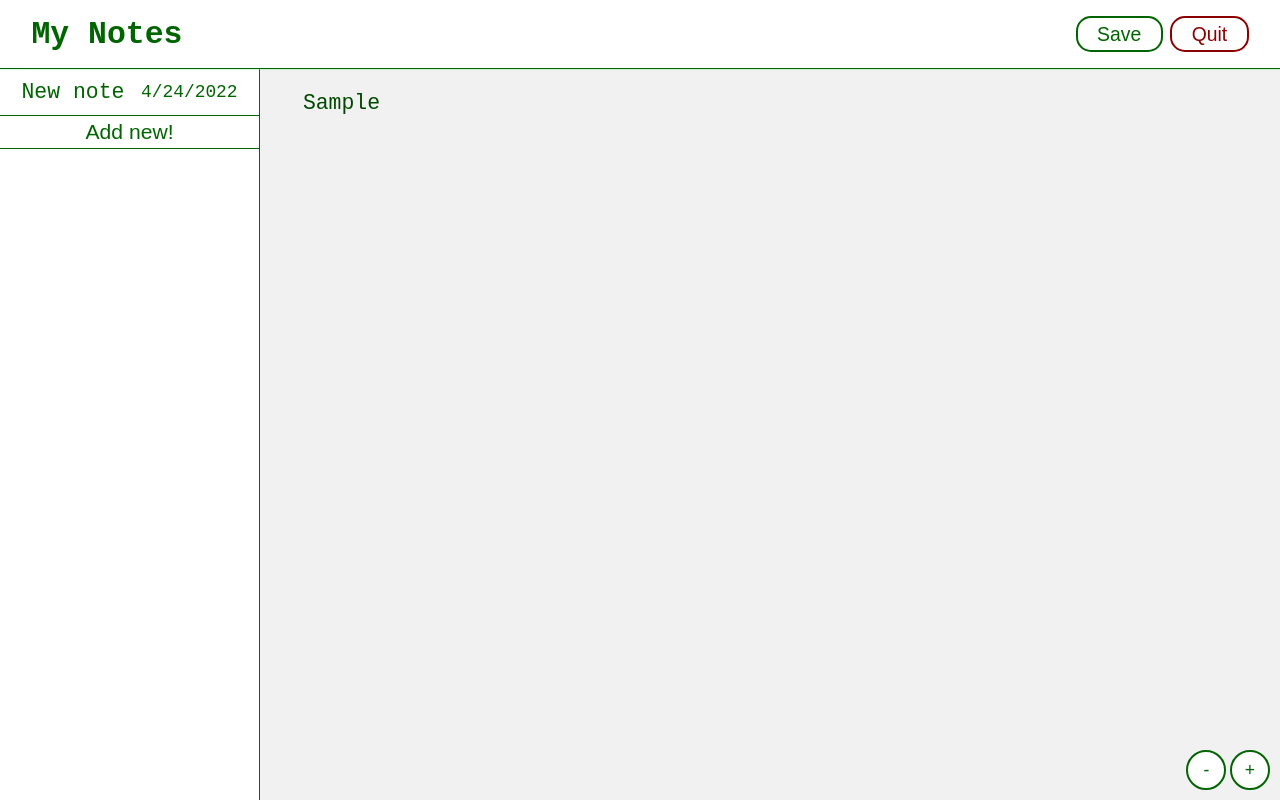
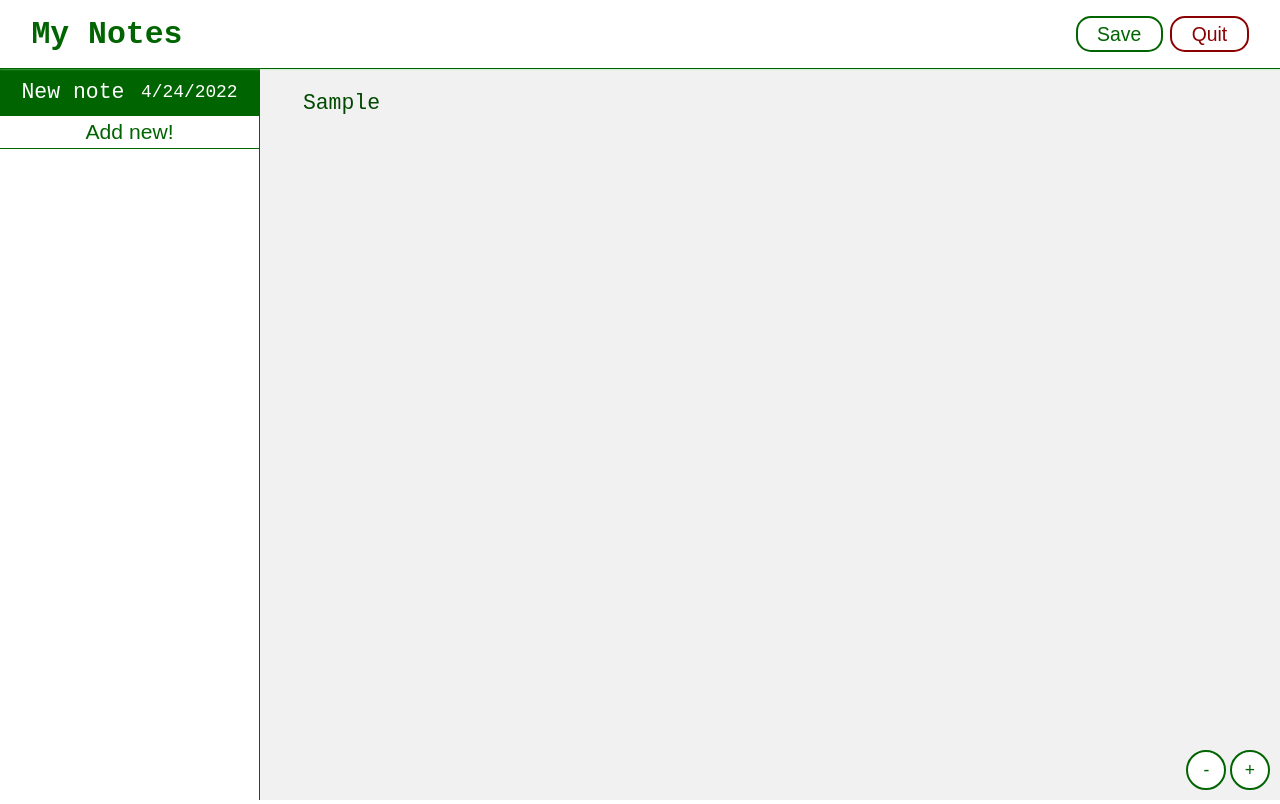
Before and after one commit to it1shka/my-notes-app, a React (Create React App) app: page / in a window 1280 px wide. Both pictures are taken after typing "Sample" into the empty fields and a click on the button "Add new!". Built offline with nearby package versions, Linux system fonts and the light colour scheme.

Commit message:
better design

```diff
--- a/src/components/NewNote.tsx
+++ b/src/components/NewNote.tsx
@@ -33,10 +33,19 @@ const StyledButton = styled.button`
   background-color: white;
   color: darkgreen;
 
-  transition: 0.1s all 0s;
+  /* transition: 0.1s all 0s;
   &:hover {
     background-color: darkgreen;
     color: white;
+  } */
+
+  transition: 0.1s all 0s;
+  &:hover {
+    border-radius: 15px;
+    border: 1px solid darkgreen;
+    margin: 0.1em;
+    margin-top: 0.25em;
+    box-shadow: lightgreen 0px 0px 4px;
   }
 `
 
--- a/src/components/NoteElement.tsx
+++ b/src/components/NoteElement.tsx
@@ -1,33 +1,52 @@
 import { useEffect, useRef } from "react"
-import styled from "styled-components"
+import { useDispatch, useSelector } from "react-redux"
+import styled, { css } from "styled-components"
+import { RootDispatch, RootState } from "../store"
 import { Note } from "../store/slices/notes"
+import { setPointer } from "../store/slices/pointer"
 
 const formatStamp = (n: number) => {
   return new Date(n).toLocaleDateString('en-US')
 }
 
 const NoteElement = ({title, createdAt}: Note) => {
+  const dispatch = useDispatch<RootDispatch>()
+
+  const pointer = useSelector((state: RootState) => {
+    return state.pointer.value
+  })
+  const isSelected = createdAt === pointer
+
+  const handleChoose = () => {
+    if(isSelected) {
+      dispatch(setPointer(null))
+    } else {
+      dispatch(setPointer(createdAt))
+    }
+  }
+
   return (
-    <NoteContainer>
+    <NoteContainer onClick={handleChoose}
+      selected={isSelected}>
       <p>{title}</p>
       <small>{formatStamp(createdAt)}</small>
     </NoteContainer>
   )
 }
 
-const NoteContainer = styled.div<{color?: string}>`
+const NoteContainer = styled.div<{selected: boolean}>`
   font-size: 1.5em;
   padding: 0.5em 1em;
-  border-bottom: 1px solid ${({color}) => color ?? 'darkgreen'};
+  border-bottom: 1px solid darkgreen;
   background-color: white;
-  color: ${({color}) => color ?? 'darkgreen'};
+  color: darkgreen;
   cursor: pointer;
 
   transition: 0.1s all 0s;
-  &:hover {
-    background-color: ${({color}) => color ?? 'darkgreen'};
+  ${({selected}) => selected && css`
+    background-color: darkgreen;
     color: white;
-  }
+  `}
 
   display: flex;
   flex-direction: row;
```
